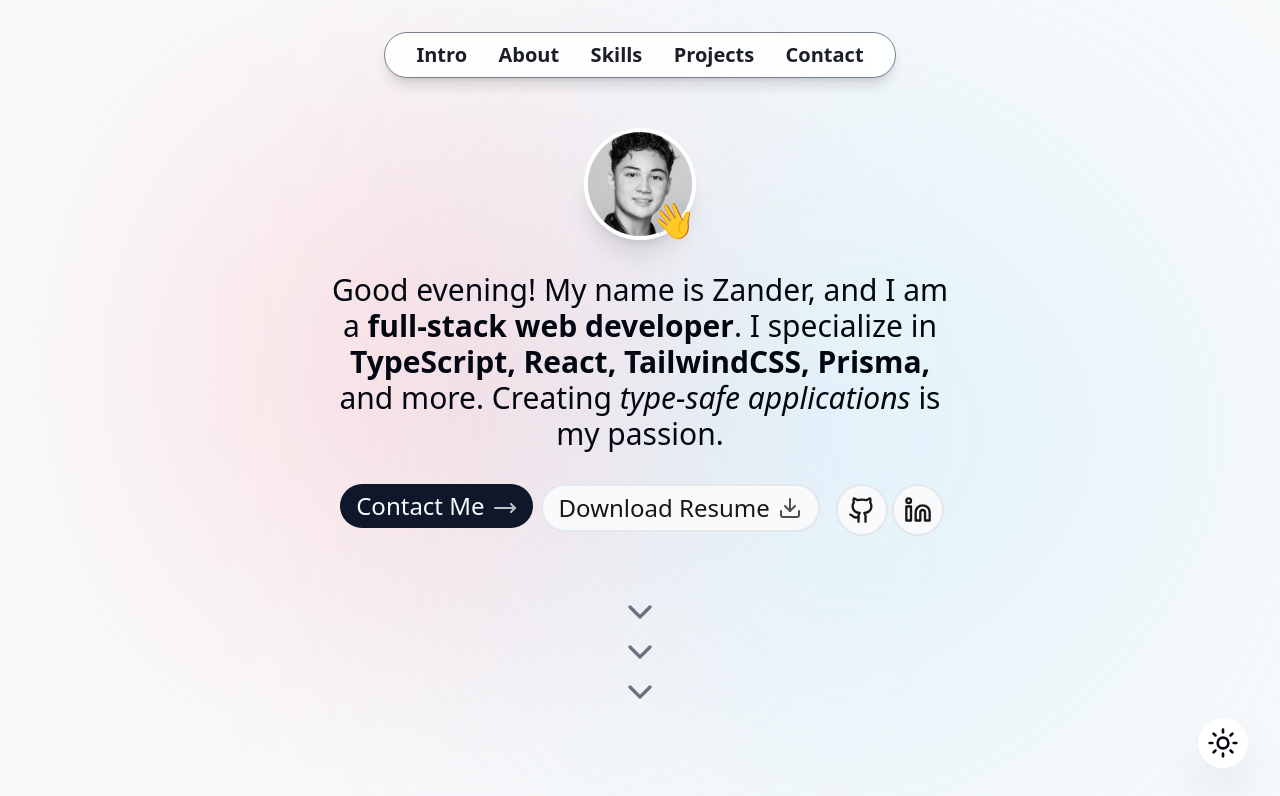
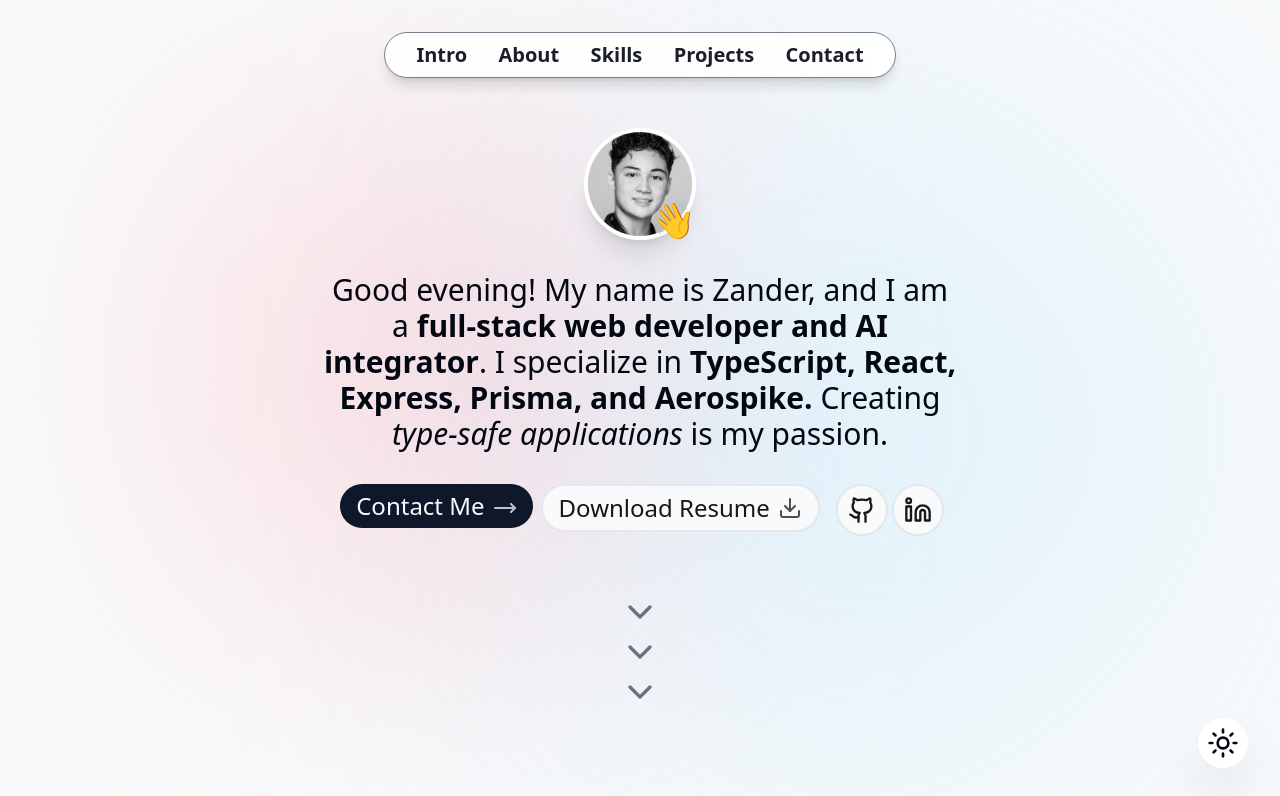
Before and after one commit to ZVKubajak/Portfolio, a React (Vite) app: page / in a window 1280 px wide. Shown: the top 796 px of the page. Built offline with nearby package versions, Linux system fonts and the light colour scheme.

Commit message:
Updated Intro Section

```diff
--- a/src/components/Intro.tsx
+++ b/src/components/Intro.tsx
@@ -65,12 +65,11 @@ const Intro = () => {
         }}
       >
         Hey, I'm Zander! 👋 I am a{" "}
-        <span className="font-semibold">full-stack web developer</span>{" "}
+        <span className="font-semibold">web developer and AI integrator</span>{" "}
         specializing in{" "}
         <span className="font-semibold">
-          TypeScript, React, TailwindCSS, Prisma,
-        </span>{" "}
-        and more.
+          TypeScript, React, Express, Prisma, and Aerospike.
+        </span>
       </motion.p>
 
       <motion.p
@@ -82,13 +81,15 @@ const Intro = () => {
         }}
       >
         {greeting}! My name is Zander, and I am a{" "}
-        <span className="font-semibold">full-stack web developer</span>. I
-        specialize in{" "}
         <span className="font-semibold">
-          TypeScript, React, TailwindCSS, Prisma,
+          full-stack web developer and AI integrator
+        </span>
+        . I specialize in{" "}
+        <span className="font-semibold">
+          TypeScript, React, Express, Prisma, and Aerospike.
         </span>{" "}
-        and more. Creating{" "}
-        <span className="italic">type-safe applications</span> is my passion.
+        Creating <span className="italic">type-safe applications</span> is my
+        passion.
       </motion.p>
 
       <motion.div
```
